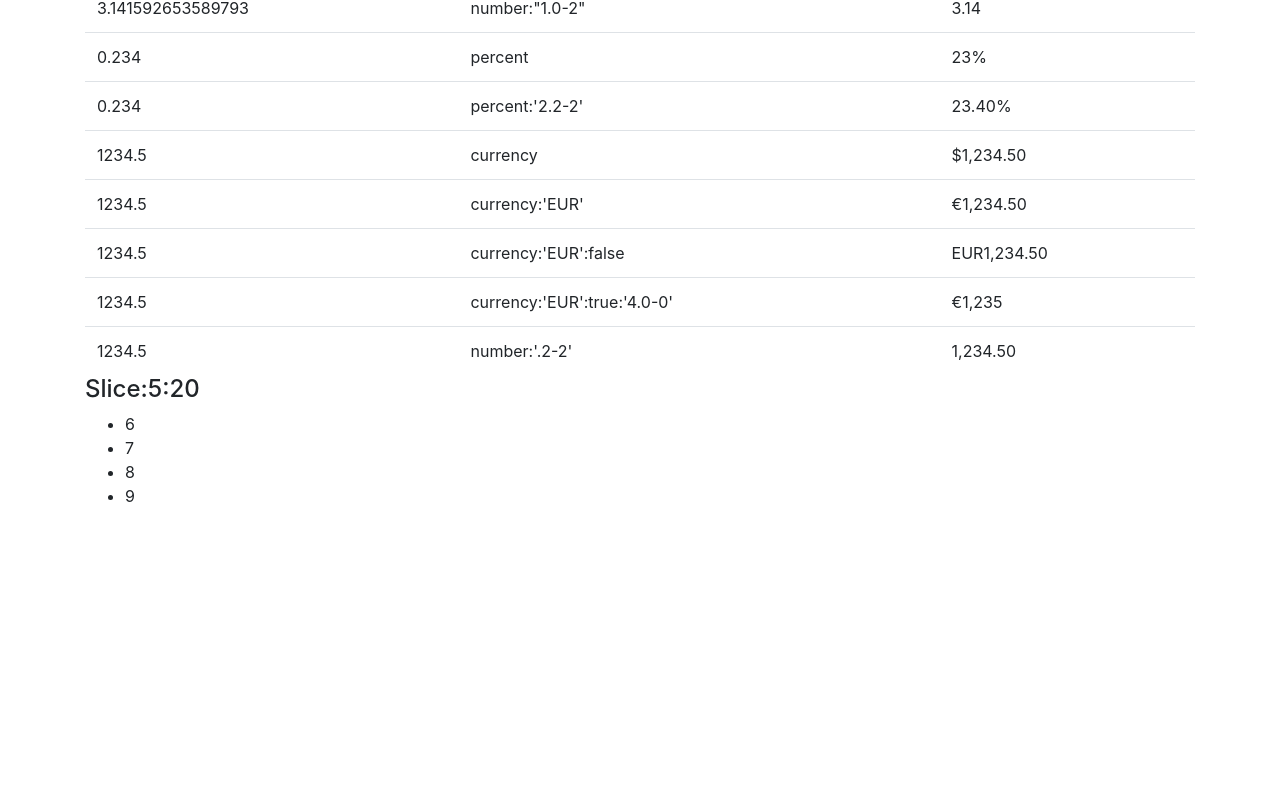
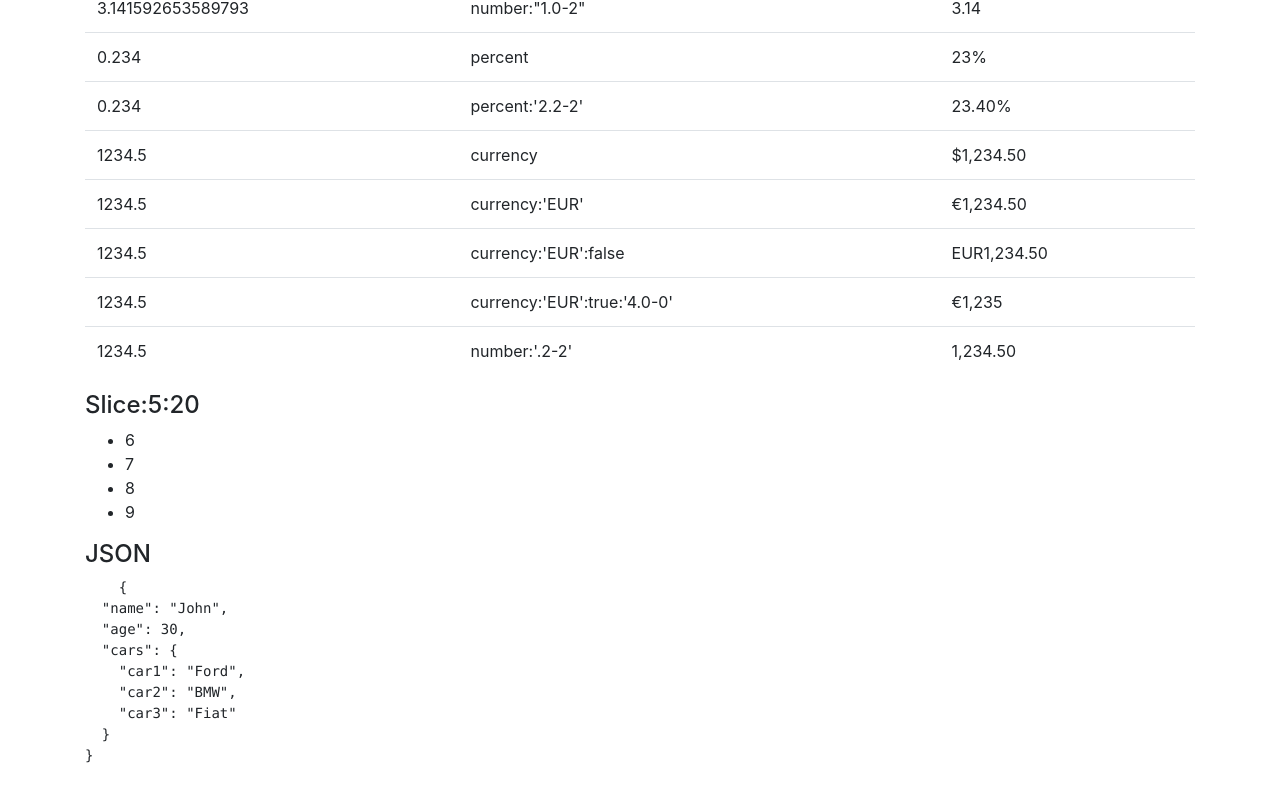
Before and after one commit to Anil1111/Angular-Demo-App03, an Angular app: page / in a window 1280 px wide. Shown: the part 417-1218 px from the top of the page. Before the commit the page ends 957 px from the top, so only its background shows below. Built offline with nearby package versions, Linux system fonts and the light colour scheme.

Commit message:
Class 77

```diff
--- a/src/app/app.component.html
+++ b/src/app/app.component.html
@@ -79,10 +79,20 @@
             </tr>
         </tbody>
 
-        <h4>Slice:5:20</h4>
-        <ul>
-            <li *ngFor="let item of arr | slice:5:20">{{ item }}</li>
-        </ul>
+
     </table>
 
+    <h4>Slice:5:20</h4>
+    <ul>
+        <li *ngFor="let item of arr | slice:5:20">{{ item }}</li>
+    </ul>
+
+    <h4>JSON</h4>
+    <pre>
+    {{ jsonExample | json }}
+</pre>
+
 </div>
+
+
+<br><br><br><br><br><br>
--- a/src/app/app.component.ts
+++ b/src/app/app.component.ts
@@ -12,6 +12,15 @@ export class AppComponent {
   pi = Math.PI;
   a = 0.234;
   salary = 1234.5;
+  jsonExample = {
+    name: 'John',
+    age: 30,
+    cars: {
+      car1: 'Ford',
+      car2: 'BMW',
+      car3: 'Fiat'
+    }
+   };
 
 
 }
```
